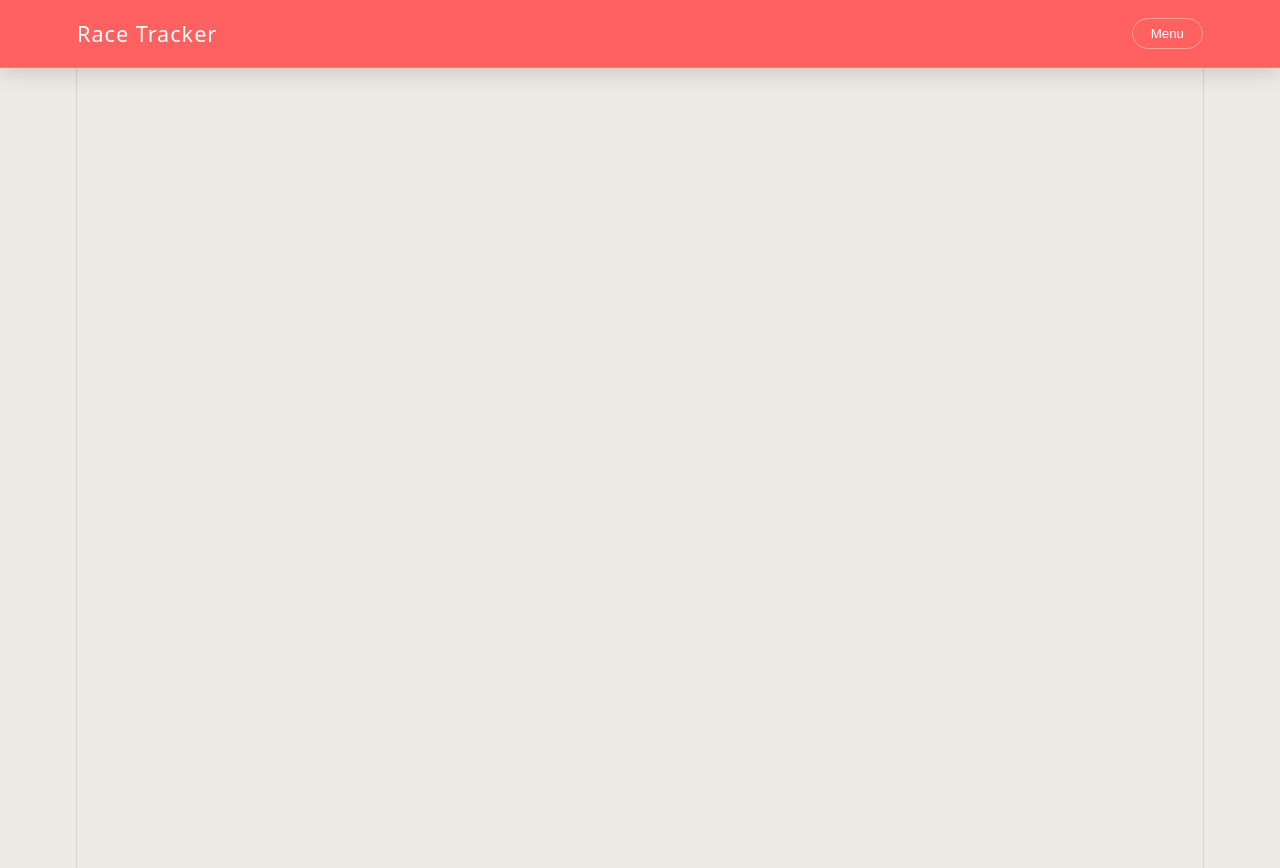
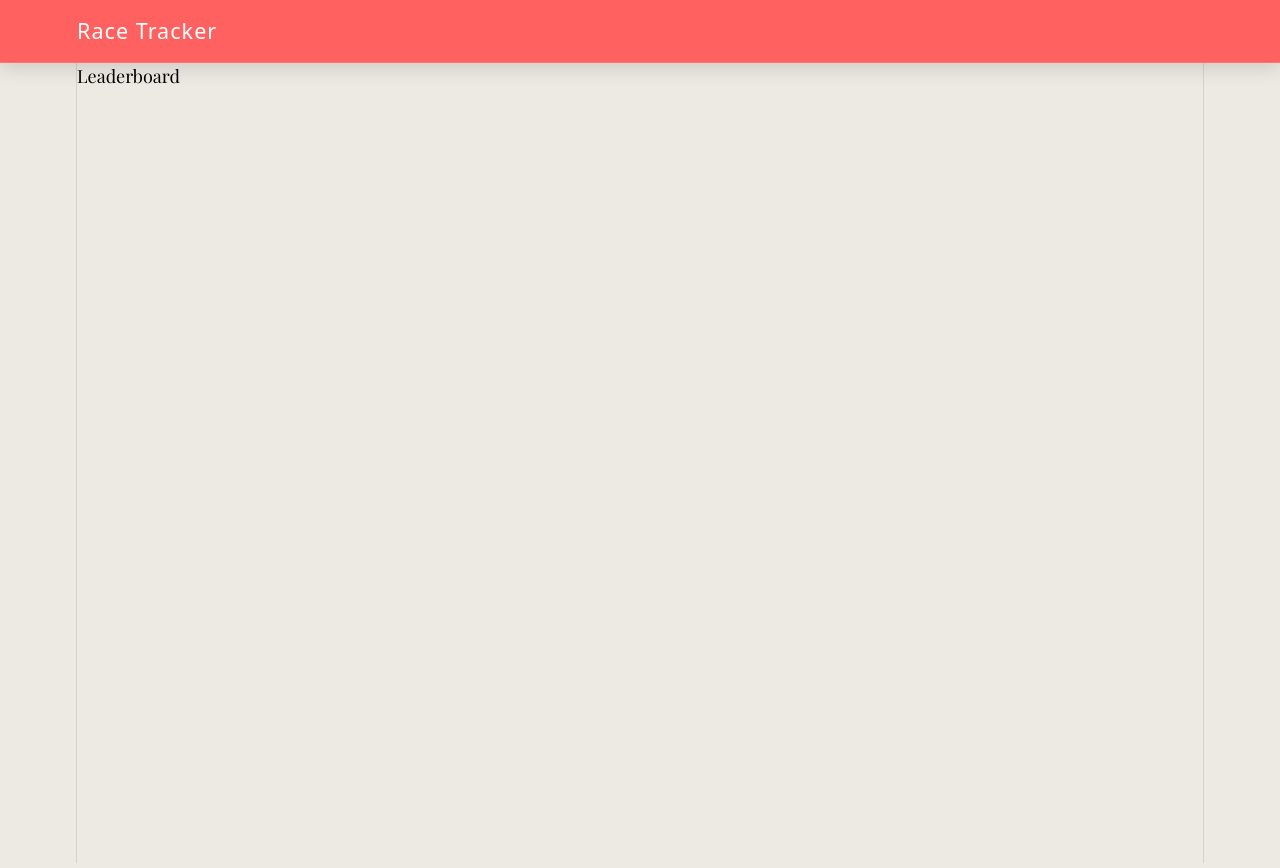
Before and after one commit to mamcgovern/RaceTracker, a React (Vite) app in the folder racetracker/: page /leaderboard in a window 1280 px wide. Before the commit this address had no page. Built offline with nearby package versions, Linux system fonts and the light colour scheme; the HTML template or start-up script is replaced by a standard one; a web font is replaced by a local one.

Commit message:
Made basic page navigation

```diff
--- a/racetracker/src/App.jsx
+++ b/racetracker/src/App.jsx
@@ -4,6 +4,12 @@ import Header from './components/Header.jsx'
 import ScrollToTop from './components/ScrollToTop.jsx'
 
 import Home from './components/Home.jsx'
+
+import AddPlayers from './components/AddPlayers.jsx'
+import Rounds from './components/Rounds.jsx'
+import NewRound from './components/NewRound.jsx'
+import GameOver from './components/GameOver.jsx'
+import Leaderboard from './components/Leaderboard.jsx'
 
 
 export default function App() {
@@ -15,6 +21,16 @@ export default function App() {
                 <Routes>
                     {/* Home */}
                     <Route path="/" element={<Home />} />
+                    {/* Add Players */}
+                    <Route path="/add-players" element={<AddPlayers />} />
+                    {/* Rounds */}
+                    <Route path="/rounds" element={<Rounds />} />
+                    {/* New Round */}
+                    <Route path="rounds/new-round" element={<NewRound />} />
+                    {/* Leaderboard */}
+                    <Route path="/leaderboard" element={<Leaderboard />} />
+                    {/* Game-Over */}
+                    <Route path="/game-over" element={<GameOver />} />
                 </Routes>
             </main>
         </>
--- /dev/null
+++ b/racetracker/src/components/AddPlayers.jsx
@@ -0,0 +1,8 @@
+import React, { useEffect, useState } from 'react'
+
+export default function AddPlayers() {
+
+    return (
+        <div>Add Players</div>
+    )
+}
--- /dev/null
+++ b/racetracker/src/components/GameOver.jsx
@@ -0,0 +1,8 @@
+import React, { useEffect, useState } from 'react'
+
+export default function Podium() {
+
+    return (
+        <div>Podium</div>
+    )
+}
--- a/racetracker/src/components/Header.jsx
+++ b/racetracker/src/components/Header.jsx
@@ -31,8 +31,9 @@ export default function Header() {
                         Race Tracker
                     </Link>
 
+                    {/* TODO: Decide if this is needed */}
                     {/* Menu */}
-          <div className="menu" ref={ref}>
+                    {/* <div className="menu" ref={ref}>
                         <button
                             className="menu-btn"
                             onClick={() => setOpen(v => !v)}
@@ -46,8 +47,7 @@ export default function Header() {
                                     <Link
                                         key={page.path}
                                         to={page.path}
-                    className={`dropdown-item ${
-                      location.pathname === page.path ? 'active' : ''
+                                        className={`dropdown-item ${location.pathname === page.path ? 'active' : ''
                                             }`}
                                         onClick={() => setOpen(false)}
                                     >
@@ -56,7 +56,7 @@ export default function Header() {
                                 ))}
                             </div>
                         )}
-          </div>
+                    </div> */}
 
                 </div>
             </nav>
--- /dev/null
+++ b/racetracker/src/components/Leaderboard.jsx
@@ -0,0 +1,8 @@
+import React, { useEffect, useState } from 'react'
+
+export default function Leaderboard() {
+
+    return (
+        <div>Leaderboard</div>
+    )
+}
--- /dev/null
+++ b/racetracker/src/components/NewRound.jsx
@@ -0,0 +1,8 @@
+import React, { useEffect, useState } from 'react'
+
+export default function NewRound() {
+
+    return (
+        <div>New Round</div>
+    )
+}
--- /dev/null
+++ b/racetracker/src/components/Rounds.jsx
@@ -0,0 +1,8 @@
+import React, { useEffect, useState } from 'react'
+
+export default function Rounds() {
+
+    return (
+        <div>Rounds</div>
+    )
+}
```
Lines whose indentation alone changed are shown as unchanged.
